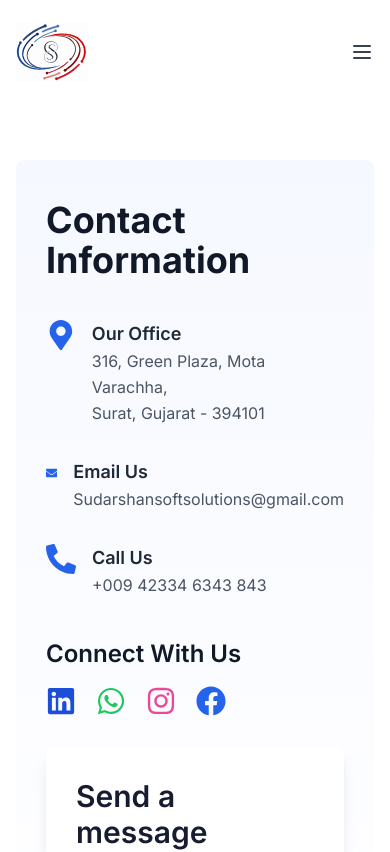
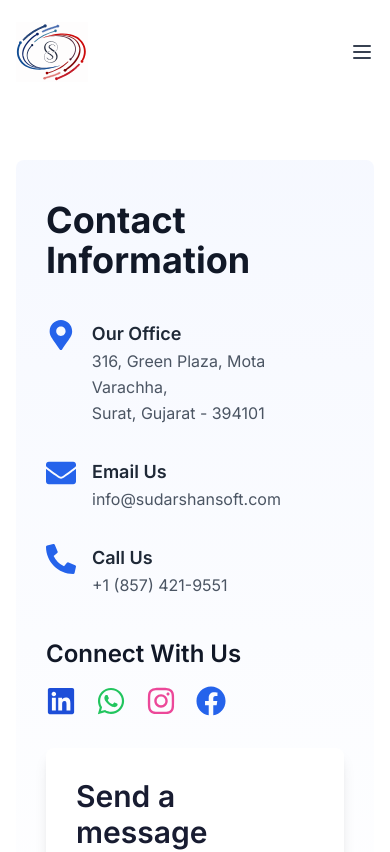
Before and after one commit to Sudarshansoft/Company-Site, a Next.js app: page /contact in a window 390 px wide. Shown: the top 852 px of the page. Built offline with nearby package versions, Linux system fonts and the light colour scheme.

Commit message:
Changed the mobile number and mail id

```diff
--- a/components/Contact/index.tsx
+++ b/components/Contact/index.tsx
@@ -139,7 +139,7 @@
       <div>
         <h4 className="text-lg font-semibold text-gray-800 dark:text-white">Email Us</h4>
         <p className="text-gray-600 dark:text-gray-300">
-          <a href="mailto:Sudarshansoftsolutions@gmail.com">Sudarshansoftsolutions@gmail.com</a>
+          <a href="mailto:info@sudarshansoft.com">info@sudarshansoft.com</a>
         </p>
       </div>
     </div>
@@ -149,7 +149,7 @@
       <div>
         <h4 className="text-lg font-semibold text-gray-800 dark:text-white">Call Us</h4>
         <p className="text-gray-600 dark:text-gray-300">
-          <a href="tel:+00942334634843">+009 42334 6343 843</a>
+          <a href="tel:+00942334634843">+1 (857) 421-9551</a>
         </p>
       </div>
     </div>
--- a/components/Footer/index.tsx
+++ b/components/Footer/index.tsx
@@ -9,12 +9,12 @@
 const contactItems = [
   {
     label: "Email",
-    value: "Sudarshansoftsolutions@gmail.com",
+    value: "info@sudarshansoft.com",
     icon: "/images/icon/email.svg",
   },
   {
     label: "Phone",
-    value: "+009 42334 6343 843",
+    value: "+1 (857) 421-9551",
     icon: "/images/icon/phone.svg",
   },
   {
@@ -34,7 +34,7 @@
   const [email, setEmail] = useState("");
 
   const handleEmailSubmit = () => {
-    const mailtoLink = `mailto:Sudarshansoftsolutions@gmail.com?subject=New Inquiry&body=User Email: ${email}`;
+    const mailtoLink = `mailto:info@sudarshansoft.com?subject=New Inquiry&body=User Email: ${email}`;
     window.location.href = mailtoLink;
   };
 
```
